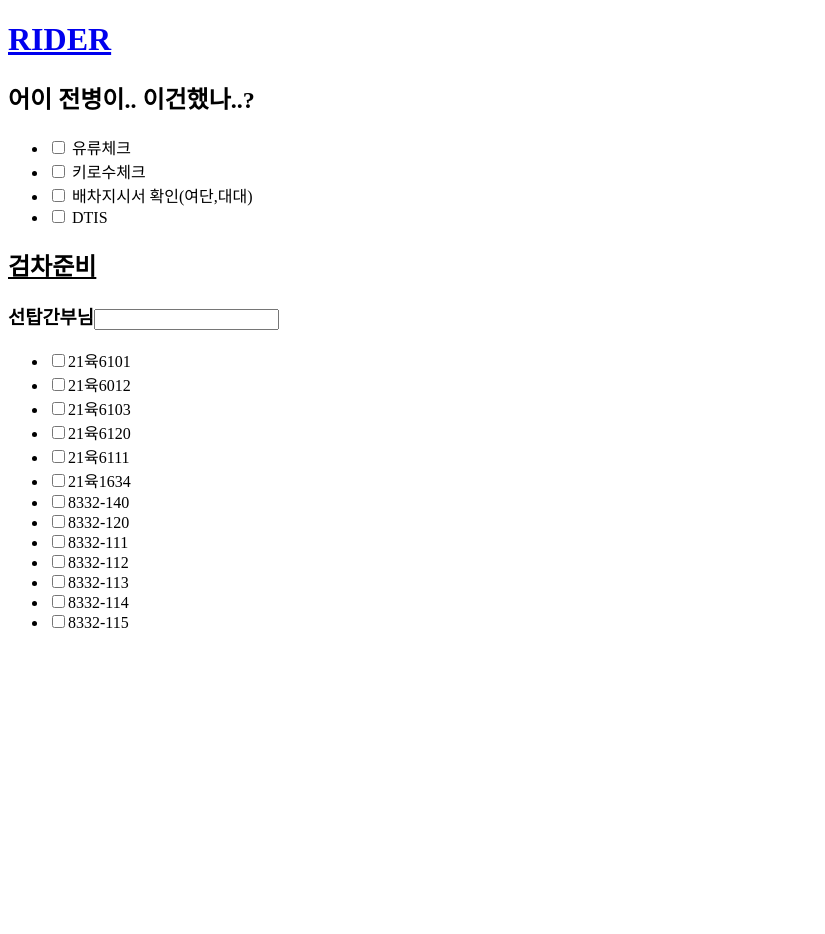
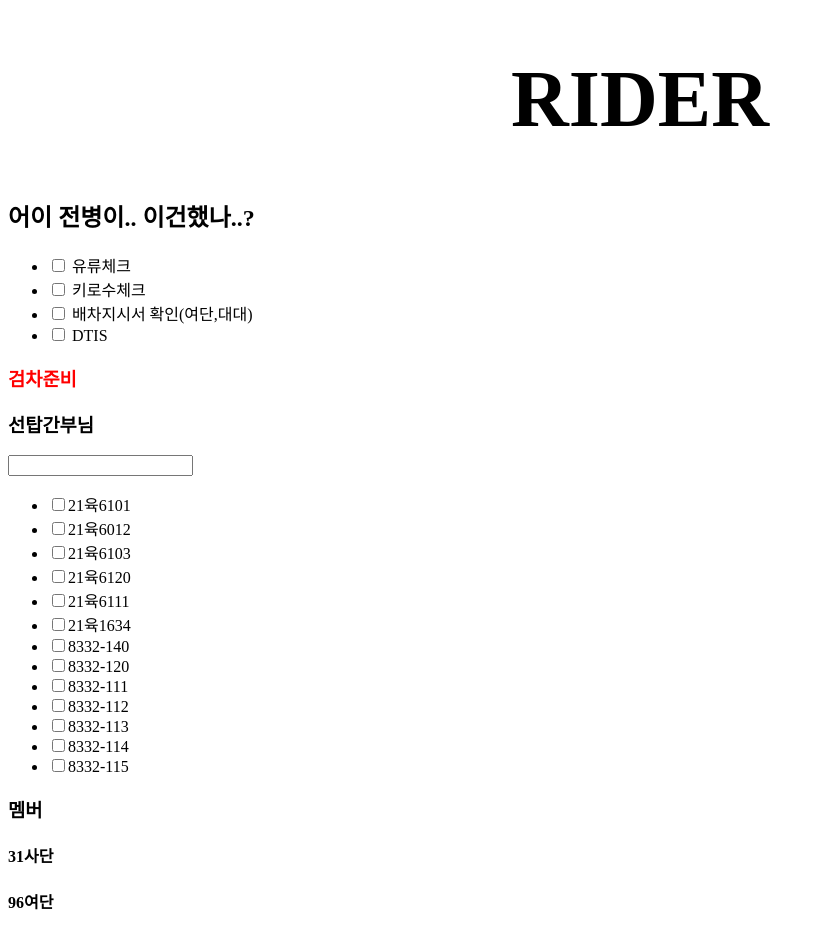
Before and after one commit to sanjin921/96Rrider, a plain HTML site: page 검차.html in a window 1280 px wide. Shown: the whole page, without its empty margins (0-825 px from the left). Before the commit the page ends 800 px from the top, so only its background shows below. Drawn offline with Linux system fonts and the light colour scheme.

Commit message:
Add files via upload

```diff
--- a/검차.html
+++ b/검차.html
@@ -3,9 +3,22 @@
     <head>
         <title>96.RIDER</title>
         <meta charset="utf-8">
+        <style>
+            .saw {
+                color:red;
+            }
+            h1 {
+                font-size:80px;
+                text-align:center;
+            }
+            a {
+                text-decoration: none;
+                color: black;
+            }
+        </style>
     </head>
     <body>
-        <h1><a href="rider.html">RIDER</a></h1>
+        <h1><a href="index.html">RIDER</a></h1>
         <h2>어이 전병이.. 이건했나..?</h2>
         <ul>
             <li><input type="checkbox"> 유류체크 </li>
@@ -13,8 +26,8 @@
             <li><input type="checkbox"> 배차지시서 확인(여단,대대) </li>
             <li><input type="checkbox"> DTIS </li>
         </ul>
-    <h2><u>검차준비</u></h2>
-        <h3>선탑간부님<input></h3>
+        <h3><a href="검차.html" title="8시30분까진 가야지!!" class="saw">검차준비</a></h3>
+        <h3>선탑간부님</h3><input>
         <ul>
             <li><input type="checkbox">21육6101</li>
             <li><input type="checkbox">21육6012</li>
@@ -30,5 +43,8 @@
             <li><input type="checkbox">8332-114</li>
             <li><input type="checkbox">8332-115</li>
         </ul>
+        <h3><a href="member.html">멤버</a></h3>
+        <h4><a href="31사단.html" target="_blank">31사단</a></h4>
+        <h4><a href="96여단.html" target="_blank">96여단</a></h4>
     </body>
 </html>
```
Also changed, not shown: index.html (+5 -11 lines), member.html (+22 -2 lines).
